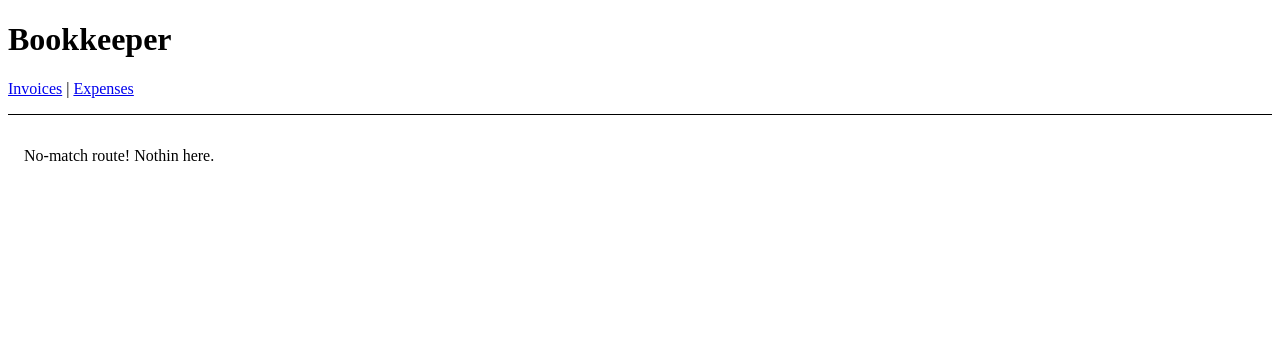
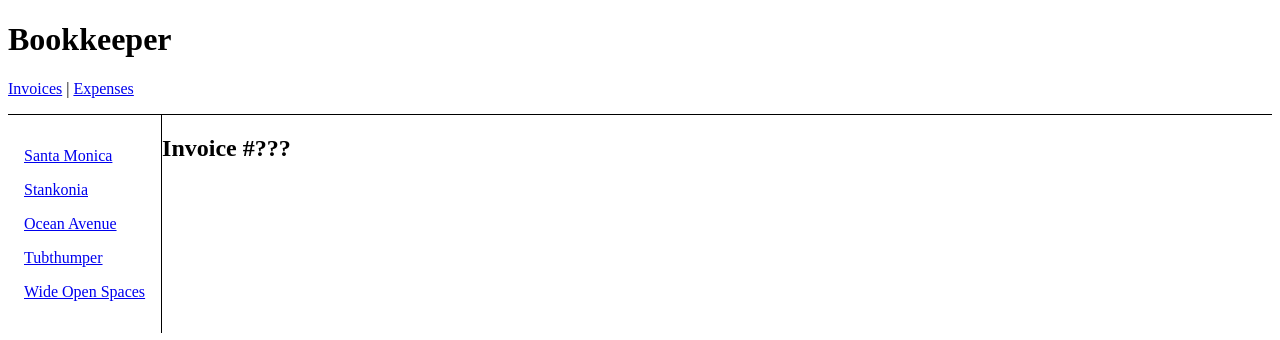
Before and after one commit to taylulz/router-toot, a React (Create React App) app: page /invoices/1995 in a window 1280 px wide. Shown: the top 340 px of the page. Built offline with nearby package versions, Linux system fonts and the light colour scheme.

Commit message:
match url param for invoiceId

```diff
--- a/src/index.js
+++ b/src/index.js
@@ -7,6 +7,7 @@
 import App from "./App";
 import Expenses from "./routes/expenses";
 import Invoices from "./routes/invoices";
+import Invoice from "./routes/invoice";
 
 const rootElement = document.getElementById("root");
 render(
@@ -14,7 +15,9 @@
     <Routes>
       <Route path="/" element={<App />}>
         <Route path="expenses" element={<Expenses />} />
-        <Route path="invoices" element={<Invoices />} />
+        <Route path="invoices" element={<Invoices />}>
+          <Route path=":invoiceId" element={<Invoice />} />
+        </Route>
         <Route
           path="*"
           element={
--- /dev/null
+++ b/src/routes/invoice.jsx
@@ -0,0 +1,3 @@
+export default function Invoice() {
+  return <h2>Invoice #???</h2>;
+}
--- a/src/routes/invoices.jsx
+++ b/src/routes/invoices.jsx
@@ -1,4 +1,4 @@
-import { Link } from "react-router-dom";
+import { Link, Outlet } from "react-router-dom";
 import { getInvoices } from "../data";
 
 export default function Invoices() {
@@ -20,6 +20,7 @@
             </Link>
         ))}
       </nav>
+      <Outlet />
     </div>
   )
 }
```
